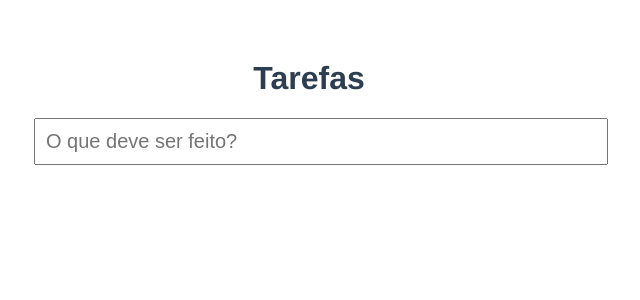
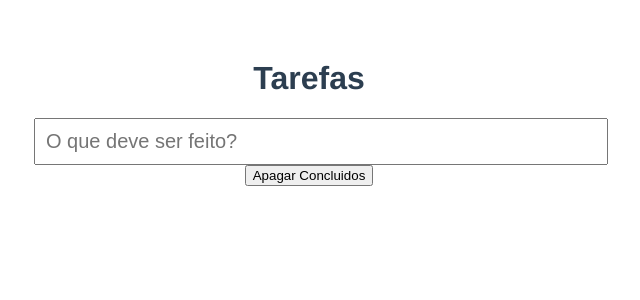
Before and after one commit to geansaturno/projeto-vue-todo, a Vue app: page / in a window 1280 px wide. Shown: the top 300 px of the page, without its empty margins (331-971 px from the left). Built offline with nearby package versions, Linux system fonts and the light colour scheme.

Commit message:
Aplicação do Botão

```diff
--- a/src/App.vue
+++ b/src/App.vue
@@ -3,6 +3,7 @@
     <todo-title :text="'Tarefas'"/>
     <task-creator @newTask="addTask"/>
     <task-list :tasks="tasks"/>
+    <todo-button :text="'Apagar Concluidos'" :btnStyle="'secondary'" @click="removeDones"/>
   </div>
 </template>
 
@@ -10,6 +11,7 @@
 import TodoTitle from '@/components/TodoTitle.vue';
 import TaskCreator from '@/components/TaskCreator.vue';
 import TaskList from '@/components/TaskList.vue';
+import TodoButton from '@/components/TodoButton.vue';
 
 import TaskListStorage from '@/libs/TaskListStorage';
 
@@ -20,6 +22,7 @@ export default {
   components: {
     TodoTitle,
     TaskCreator,
+    TodoButton,
     TaskList,
   },
   mounted() {
@@ -34,6 +37,10 @@ export default {
   methods: {
     addTask(task) {
       this.tasks.push(task);
+      storage.setTasks(this.tasks);
+    },
+    removeDones() {
+      this.tasks = this.tasks.filter((task) => !task.done);
       storage.setTasks(this.tasks);
     },
   },
--- a/src/components/TodoButton.vue
+++ b/src/components/TodoButton.vue
@@ -1,6 +1,7 @@
 <template>
   <button class="todo-btn btn"
-    :class="{'btn-primary' : btnStyle == 'primary', 'btn-secondary' : btnStyle == 'secondary'}">
+    :class="{'btn-primary' : btnStyle == 'primary', 'btn-secondary' : btnStyle == 'secondary'}"
+    @click="$emit('click')">
     {{text}}
   </button>
 </template>
```
Also changed, not shown: 2 other files (tests, documents, lock files or other folders).
